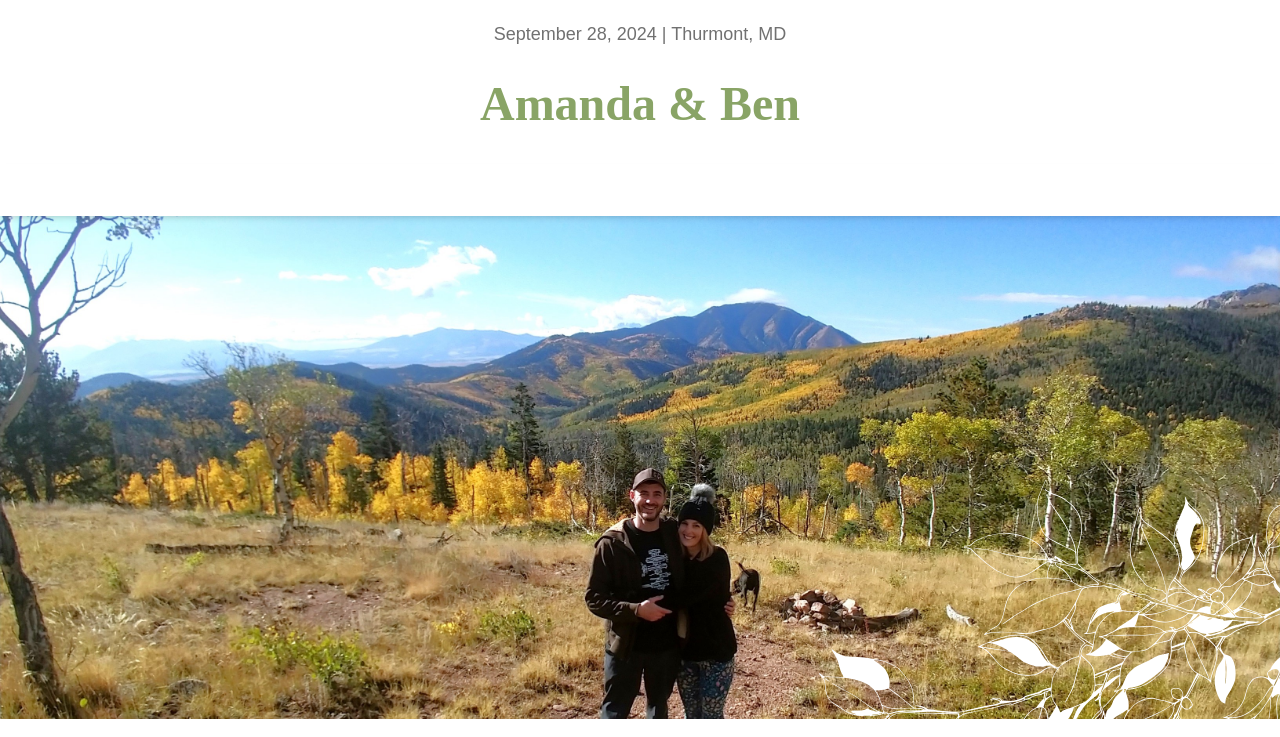
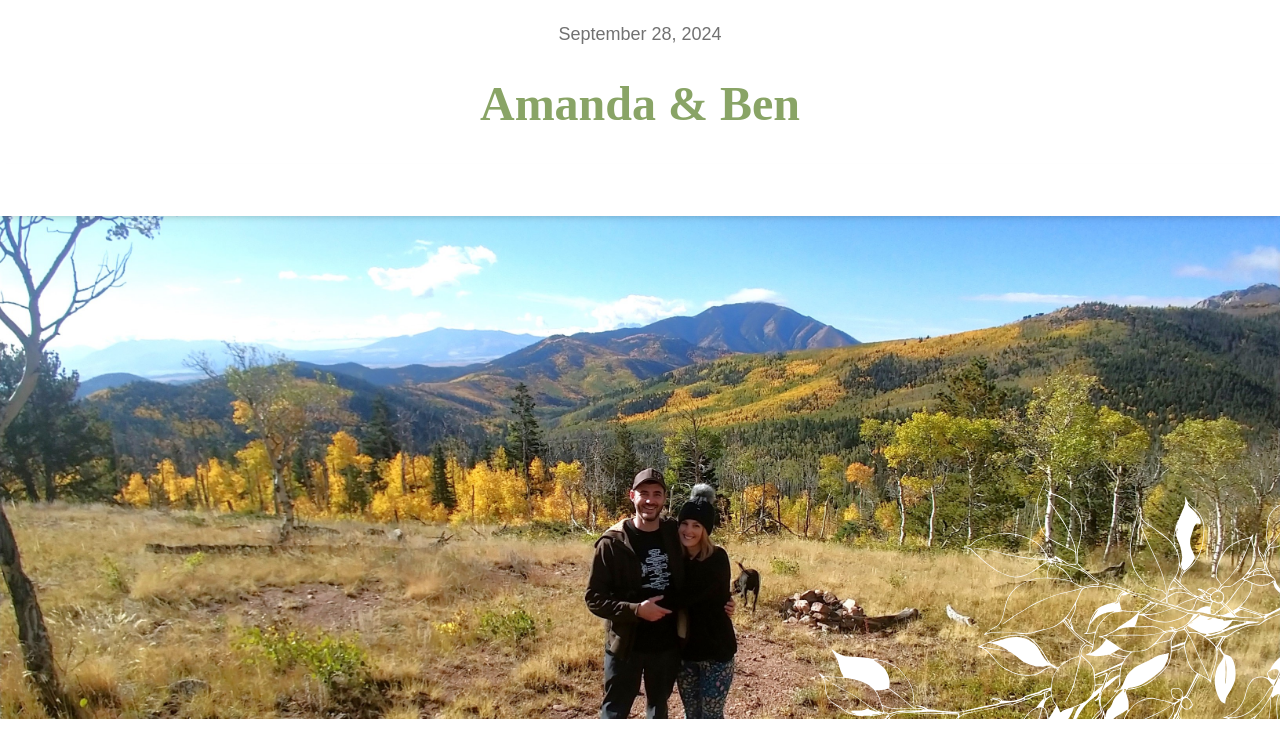
Before and after one commit to amandasimonds/brannocks-at-the-disco, a React (Create React App) app: page / in a window 1280 px wide. Shown: the top 737 px of the page. Built offline with nearby package versions, Linux system fonts and the light colour scheme; no server answers; the HTML template or start-up script is replaced by a standard one; a web font is replaced by a local one.

Commit message:
header change

```diff
--- a/src/components/Header.jsx
+++ b/src/components/Header.jsx
@@ -4,7 +4,7 @@ export const Header = () => {
 	return (
 		<div className="w-full flex gap-4 flex-col items-center bg-white md:p-5 p-2">
 			<div className="animate-slide-in-right">
-				<p>September 28, 2024 | Thurmont, MD</p>
+				<p>September 28, 2024</p>
 			</div>
 			<h1 className="font-helloloved pb-4 pt-4 text-[1.5rem] md:text-[3rem] text-greenlight2 animate-fade-in">
 				Amanda & Ben
```
